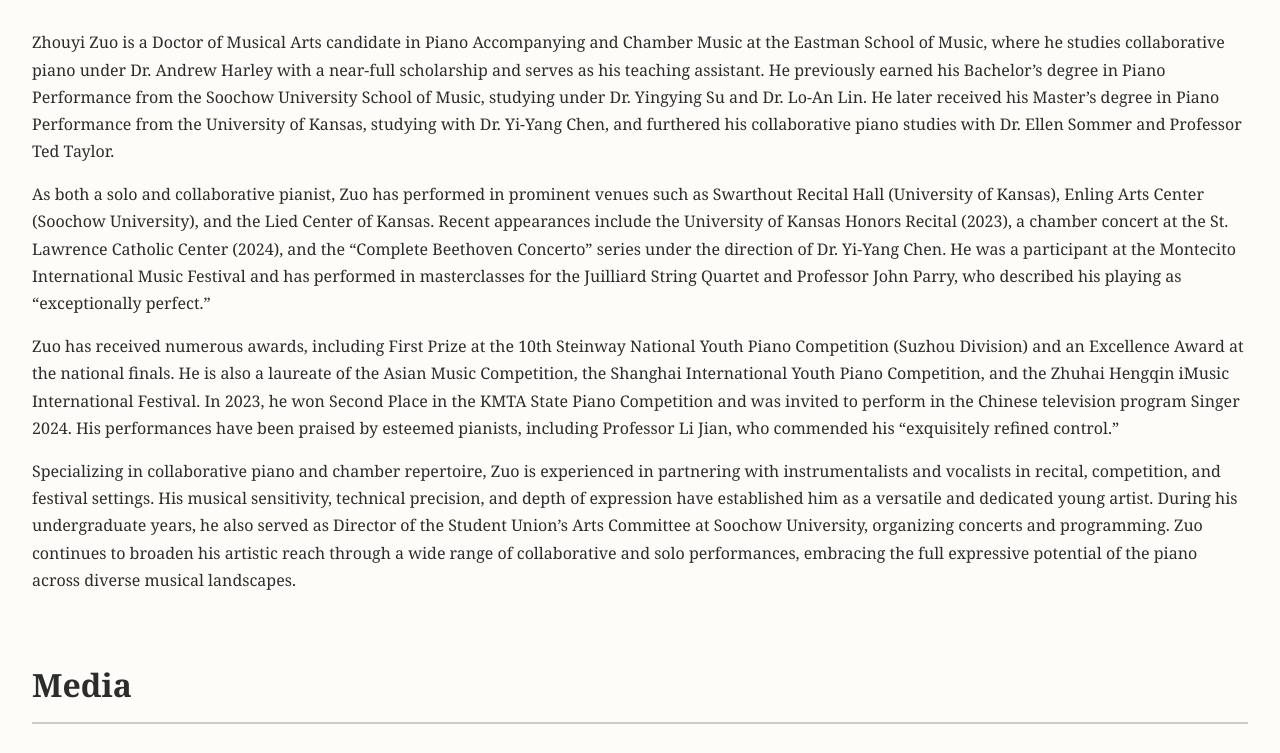
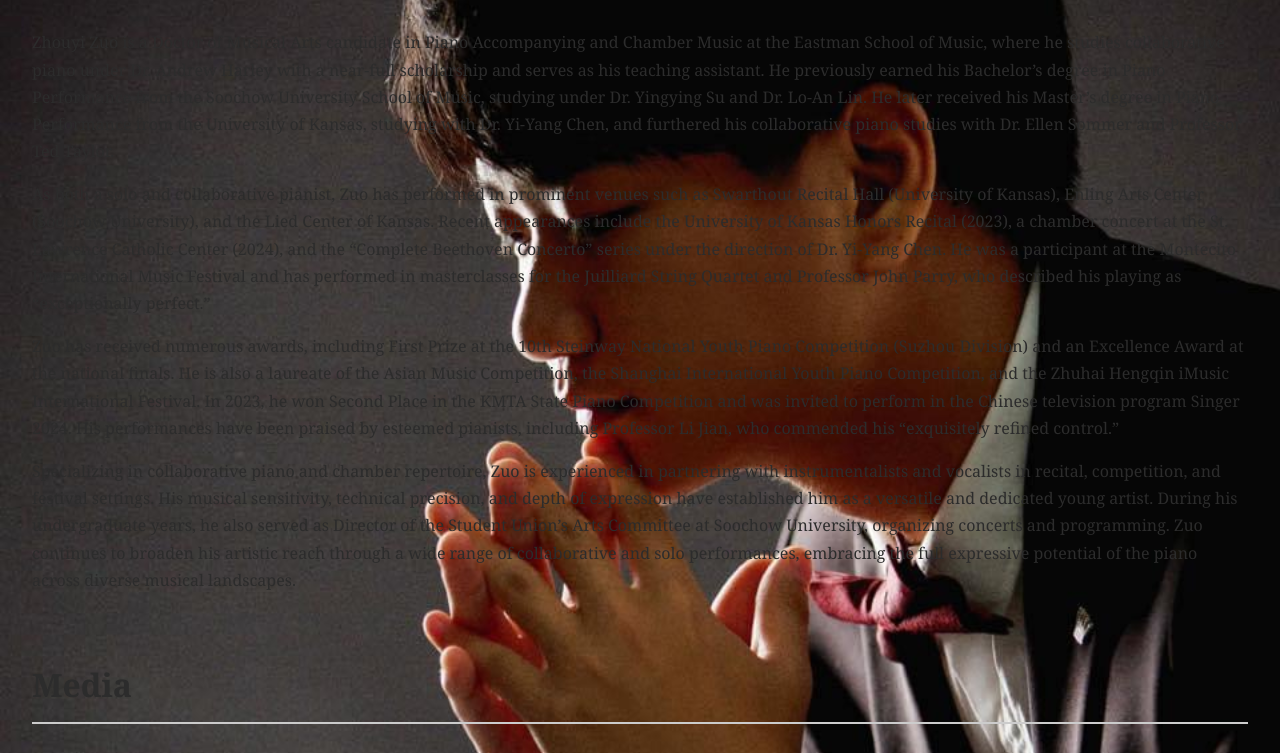
Before and after one commit to zhouyi005/zhouyi-website, a plain HTML site: page index.html in a window 1280 px wide. Shown: the part 304-1057 px from the top of the page. Drawn offline with Linux system fonts and the light colour scheme; grey boxes are pictures that could not be loaded.

Commit message:
style.css

```diff
--- a/style.css
+++ b/style.css
@@ -2,6 +2,10 @@
 body {
   font-family: 'Georgia', serif;
   background-color: #fdfcf8;
+  background-image: url("portrait.jpg");
+  background-size: cover;
+  background-position: center;
+  background-attachment: fixed;
   color: #2c2c2c;
   margin: 0;
   padding: 2em;
```
